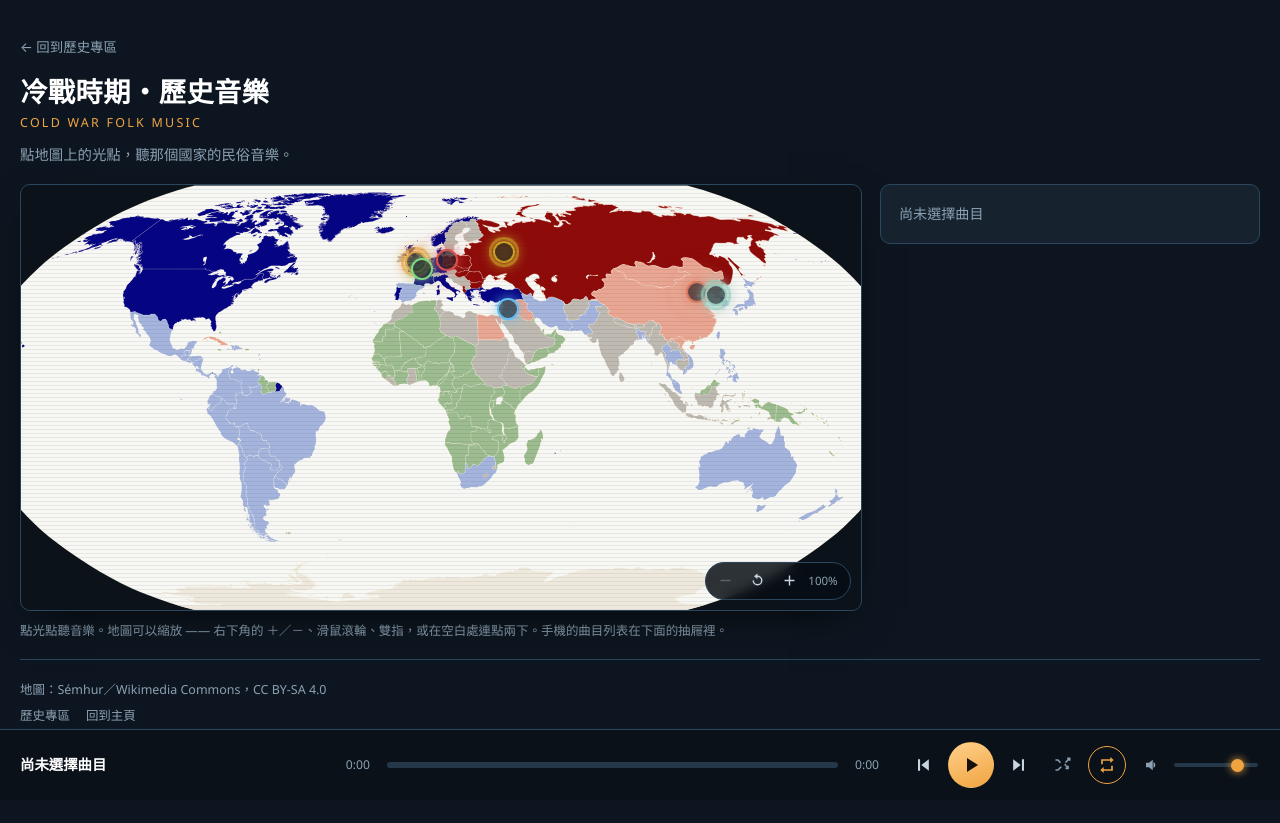
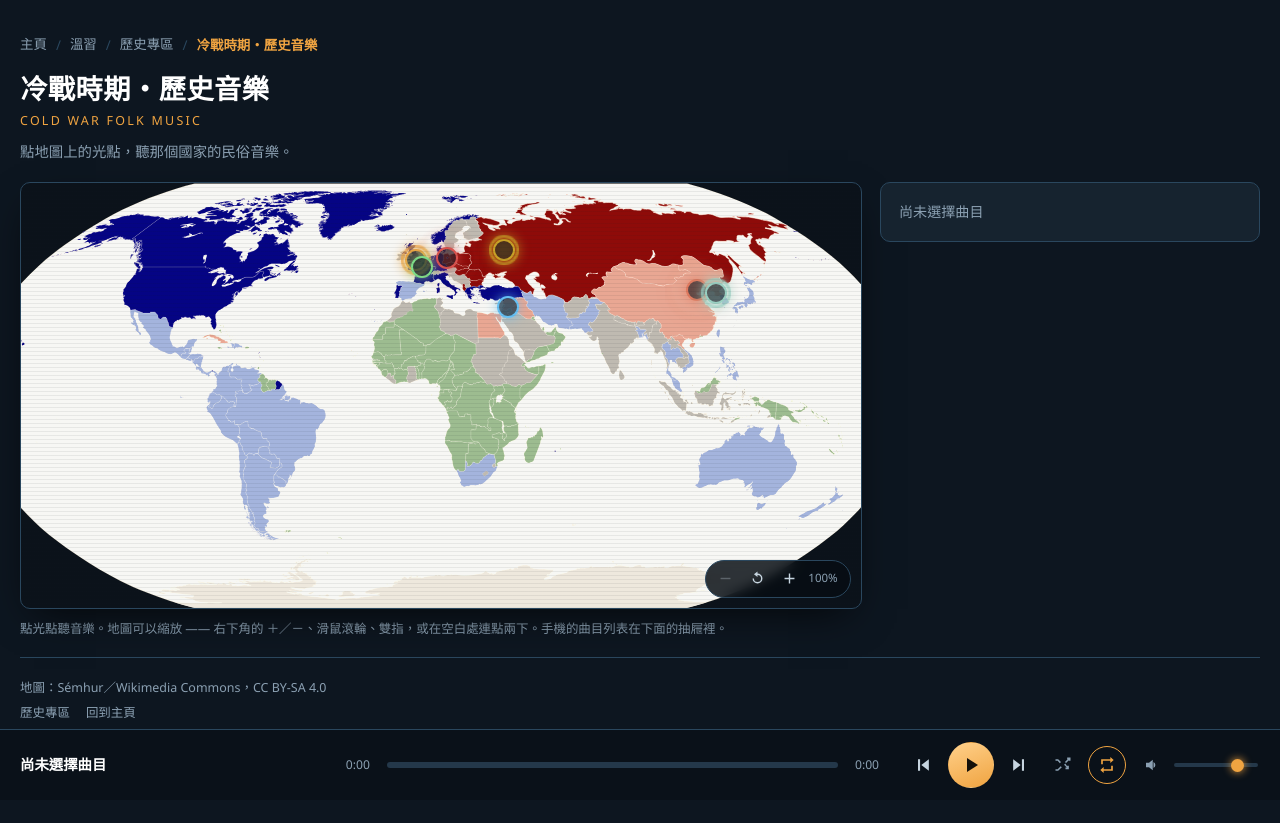
Before and after one commit to ushehm/website, a plain HTML site: page history/music/index.html in a window 1280 px wide. Drawn offline with Linux system fonts and the light colour scheme.

Commit message:
更新網站 (2026-10-17 20:19)

```diff
--- a/history/music/data.js
+++ b/history/music/data.js
@@ -27,10 +27,9 @@ const HISTORY_MUSIC = {
   title: '冷戰時期・歷史音樂',
   subtitle: 'Cold War Folk Music',
   intro: '點地圖上的光點，聽那個國家的民俗音樂。',
-  backLabel: '← 回到歷史專區',
-  // ⚠ 這一頁在 history/music/，而歷史專區是網站根目錄的 history.html，
-  //   所以要往上兩層。寫成 'history.html' 會變成 history/music/history.html。
-  backHref: '../../history.html',
+  // 導覽改用麵包屑，直接寫在 index.html 裡（主頁 / 溫習 / 歷史專區 / 這一頁）。
+  // 之前把返回連結的路徑放在這裡，結果寫成相對路徑 'history.html'，
+  // 變成 /history/music/history.html —— 所以路徑這種東西留在 HTML 裡比較安全。
 
   /* ── 地圖底圖 ───────────────────────────────────────────────────────── */
   map: {
--- a/history/music/index.html
+++ b/history/music/index.html
@@ -33,7 +33,17 @@
 <div class="page">
 
   <header class="cw-head">
-    <a class="cw-back" id="cw-back" href="../../history.html">← 回到歷史專區</a>
+    <!-- 麵包屑：主頁 / 溫習 / 歷史專區 / 冷戰時期・歷史音樂
+         這一頁在 history/music/，其他頁都在根目錄，所以往上兩層。
+         最後一項是目前頁面，不是連結，用 aria-current="page" 標示。 -->
+    <nav class="cw-crumb" aria-label="麵包屑導覽">
+      <ol class="cw-crumb__list">
+        <li><a href="../../index.html">主頁</a></li>
+        <li><a href="../../study.html">溫習</a></li>
+        <li><a href="../../history.html">歷史專區</a></li>
+        <li><span id="cw-crumb-here" aria-current="page">冷戰時期・歷史音樂</span></li>
+      </ol>
+    </nav>
     <h1 class="cw-title" id="cw-title"></h1>
     <p class="cw-sub" id="cw-sub"></p>
     <p class="cw-intro" id="cw-intro"></p>
--- a/history/music/script.js
+++ b/history/music/script.js
@@ -79,8 +79,9 @@
     document.getElementById('cw-title').textContent = D.title || '歷史音樂';
     document.getElementById('cw-sub').textContent = D.subtitle || '';
     document.getElementById('cw-intro').textContent = D.intro || '';
-    const back = $('cw-back');
-    if (back) { back.href = D.backHref || '../../history.html'; back.textContent = D.backLabel || '← 回上一頁'; }
+    // 麵包屑最後一項就是這一頁，文字跟頁面標題一致
+    const here = $('cw-crumb-here');
+    if (here) here.textContent = D.title || '歷史音樂';
     document.title = (D.title || '歷史音樂') + ' — ciallo';
     $('cw-tracks-title').textContent = UI.tracksTitle || '曲目';
     $('cw-maphint').textContent = UI.hint || '';
--- a/history/music/style.css
+++ b/history/music/style.css
@@ -49,18 +49,52 @@ h1, h2, h3 { color: var(--cw-bright); margin: 0; line-height: 1.3; }
 
 .page { max-width: 1500px; margin: 0 auto; padding: 0 20px; }
 
-/* ── 頁首 ──────────────────────────────────────────────────────────────── */
-.cw-head { padding: 34px 0 18px; }
-.cw-back {
-  display: inline-block;
-  margin-bottom: 14px;
+/* ── 麵包屑 ────────────────────────────────────────────────────────────── */
+.cw-crumb { margin: 0 0 16px; }
+.cw-crumb__list {
+  display: flex;
+  flex-wrap: wrap;
+  align-items: center;
+  gap: 0;
+  margin: 0;
+  padding: 0;
+  list-style: none;
   font-size: .84rem;
+  line-height: 1.5;
+}
+.cw-crumb__list li { display: flex; align-items: center; min-width: 0; }
+/* 分隔符只用 CSS 產生，螢幕閱讀器不會唸出來 */
+.cw-crumb__list li + li::before {
+  content: '/';
+  margin: 0 9px;
+  color: var(--cw-border);
+  user-select: none;
+}
+.cw-crumb__list a {
   color: var(--cw-dim);
   text-decoration: none;
   border-bottom: 1px solid transparent;
   transition: color .2s, border-color .2s;
+  white-space: nowrap;
 }
-.cw-back:hover { color: var(--cw-accent); border-bottom-color: var(--cw-accent); }
+.cw-crumb__list a:hover,
+.cw-crumb__list a:focus-visible {
+  color: var(--cw-accent);
+  border-bottom-color: var(--cw-accent);
+}
+.cw-crumb__list a:focus-visible { outline: 2px solid var(--cw-accent); outline-offset: 3px; }
+/* 目前所在的頁面：不是連結，用琥珀色標示 */
+.cw-crumb__list [aria-current="page"] {
+  color: var(--cw-amber);
+  font-weight: 700;
+  /* 太長就省略，不要撐破版面 */
+  overflow: hidden;
+  text-overflow: ellipsis;
+  white-space: nowrap;
+}
+
+/* ── 頁首 ──────────────────────────────────────────────────────────────── */
+.cw-head { padding: 34px 0 18px; }
 .cw-title { font-size: 1.7rem; letter-spacing: .02em; }
 .cw-sub {
   margin: 4px 0 10px;
```
Also changed, not shown: 1 other file.
